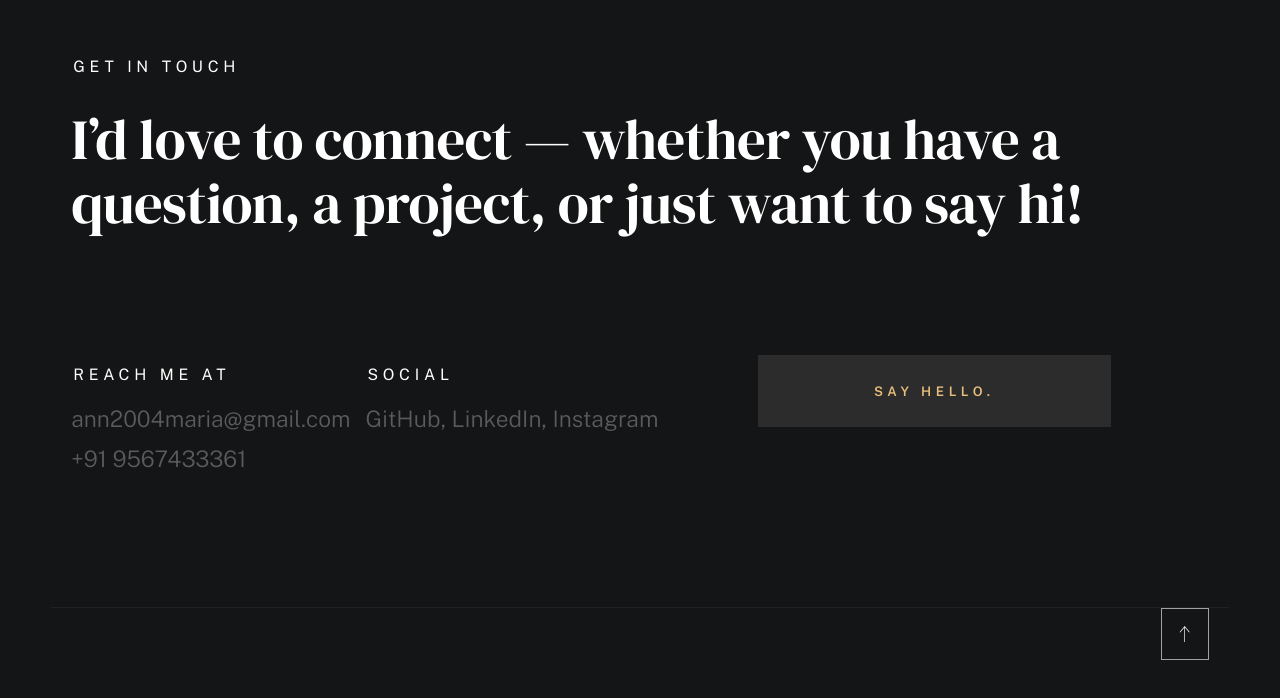
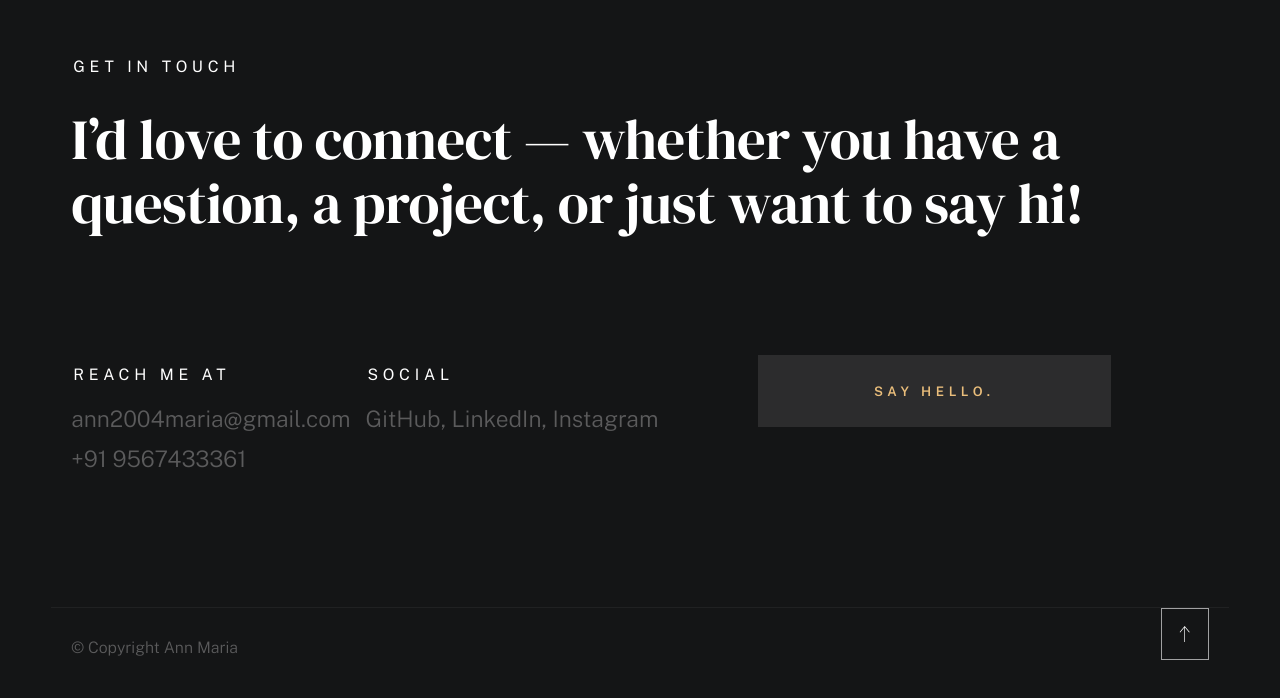
Before and after one commit to annmaria2004/annmaria-portfolio, a plain HTML site: page index.html in a window 1280 px wide. Shown: the part 3911-4609 px from the top of the page. Drawn offline with nearby package versions, Linux system fonts and the light colour scheme; a web font is replaced by a local one.

Commit message:
Updated footer copyright to Ann Maria

```diff
--- a/index.html
+++ b/index.html
@@ -347,7 +347,11 @@
         ================================================== -->
        <footer class="s-footer">
 
-    <div class="row">
+        <div class="row">
+            <div class="column ss-copyright">
+                <span>© Copyright Ann Maria</span>
+
+            </div>
 
 
         <div class="ss-go-top">
```
